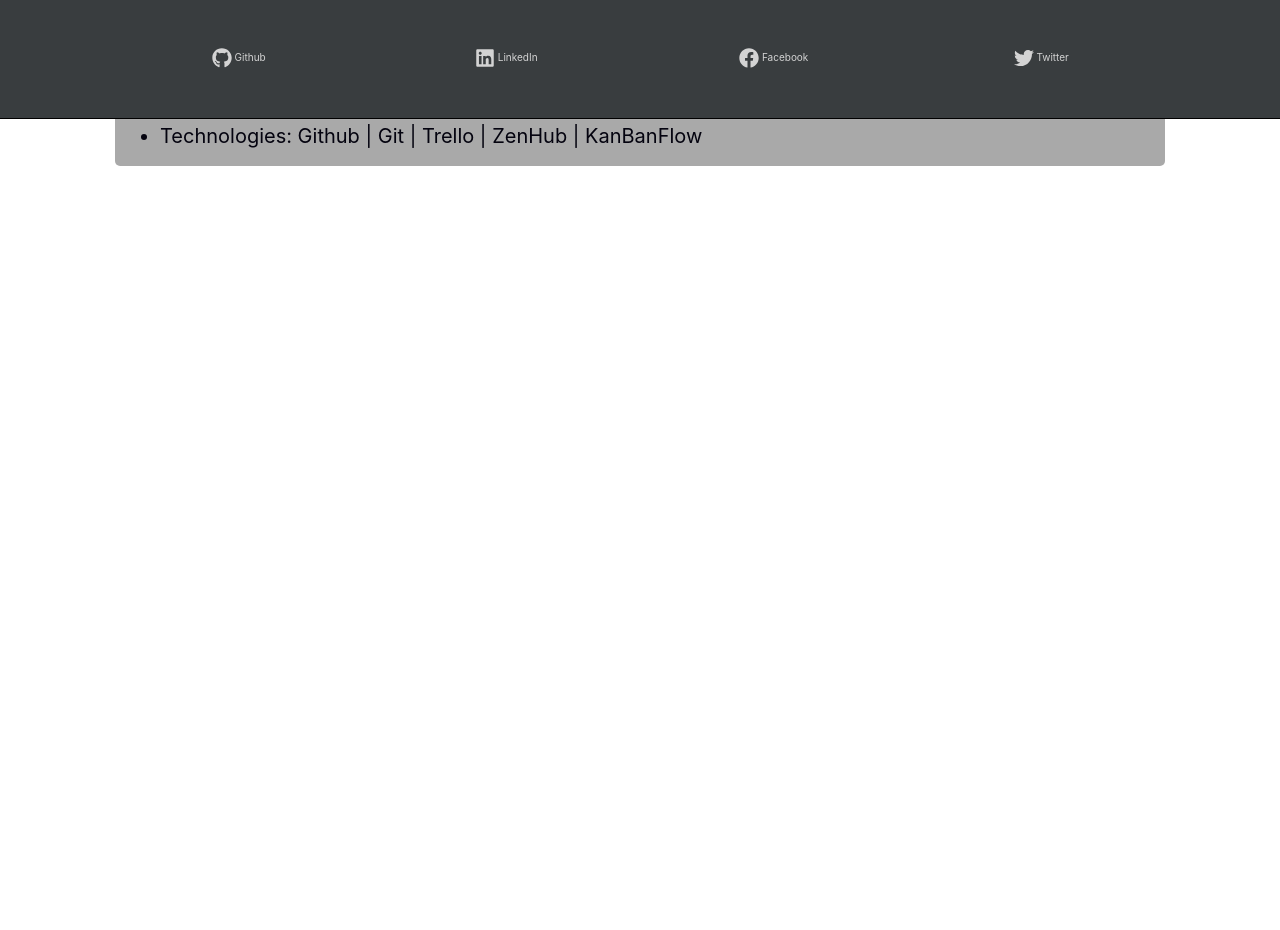
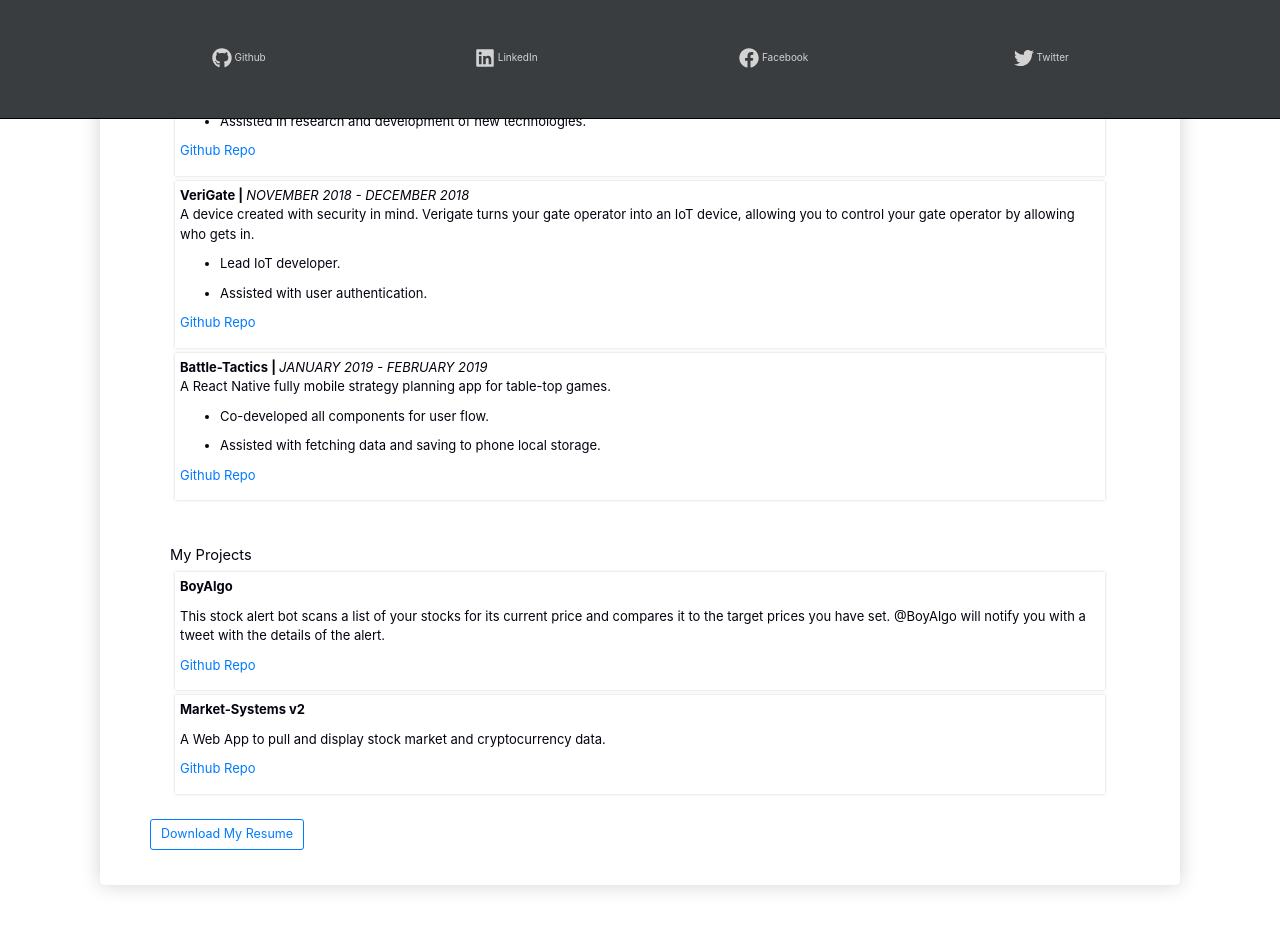
Before and after one commit to trizmo/profile-react, a React (Create React App) app: page /#/ in a window 1280 px wide. Shown: the part 682-1612 px from the top of the page. Before the commit the page ends 1063 px from the top, so only its background shows below. Built offline with nearby package versions, Linux system fonts and the light colour scheme.

Commit message:
added resume

```diff
--- a/src/components/AboutMe.js
+++ b/src/components/AboutMe.js
@@ -3,6 +3,7 @@
 
 import MyResume from '../data/resume/resume.pdf'
 import profilPic from '../assets/profile1.png'
+import Resume from './Resume'
 
 // const profilPic = "../assets/profile-tristan2.jpg"
 
@@ -66,23 +67,13 @@
           </Row>
         </Container>
 
-        <div style={styles.standard}>
-          <ul>
-            <li>Languages: JavaScript / ES7 | HTML5 | CSS</li>
-            <li>Frameworks: ReactNative | React | Express.js</li>
-            <li>Databases: MySQL, Sequelize | Firebase | Mongo, Mongoose</li>
-            <li>Technologies: Github | Git | Trello | ZenHub | KanBanFlow</li>
-          </ul>
+        <div style={styles.mainText} className="text-center">
+          Check out my Experience
         </div>
 
-        <div style={styles.standard}>
-          <ul>
-            <li>Languages: JavaScript / ES7 | HTML5 | CSS</li>
-            <li>Frameworks: ReactNative | React | Express.js</li>
-            <li>Databases: MySQL, Sequelize | Firebase | Mongo, Mongoose</li>
-            <li>Technologies: Github | Git | Trello | ZenHub | KanBanFlow</li>
-          </ul>
-        </div>
+        <Container style={styles.resumeSection}>
+          <Resume />
+        </Container>
 
 
       </Container>
@@ -96,6 +87,16 @@
     color: "#04030F",
     padding: 35,
     fontSize: "2em",
+    backgroundColor: "#fff",
+    marginTop: 0,
+    marginBottom: 20,
+    borderRadius: 5,
+    alignItems: "left",
+    boxShadow: "0px 0px 20px lightgrey"
+  },
+  resumeSection: {
+    color: "#04030F",
+    padding: 35,
     backgroundColor: "#fff",
     marginTop: 0,
     marginBottom: 20,
@@ -121,4 +122,13 @@
     fontSize: ".8em",
     fontFamily: "HomeMade Apple"
   },
+  mainText: {
+    color: "#04030F",
+    padding: 35,
+    fontSize: "2em",
+    backgroundColor: "#fff",
+    borderRadius: 5,
+    boxShadow: "0px 0px 10px lightgrey",
+    margin: 10,
+  },
 }
--- a/src/components/MainContainer.js
+++ b/src/components/MainContainer.js
@@ -7,6 +7,7 @@
 import Portfolio from './Portfolio'
 import Skills from './Skillz'
 import Contact from './Contact'
+import Resume from './Resume'
 
 export default class MainContainer extends Component {
   render() {
@@ -18,6 +19,7 @@
             <Route path="/portfolio" component={Portfolio} />
             <Route path="/skills" component={Skills} />
             <Route path="/contact" component={Contact} />
+            <Route path="/resume" component={Resume} />
           </Switch>
         </Router>
 
--- a/src/components/NavBar.js
+++ b/src/components/NavBar.js
@@ -38,6 +38,9 @@
                   <NavLink href="/skills/"> &lt;&frasl;skills and abilities&gt;</NavLink>
                 </NavItem>
                 <NavItem>
+                  <NavLink href="/resume/"> &lt;&frasl;resume&gt;</NavLink>
+                </NavItem>
+                <NavItem>
                   <NavLink href="/contact/"> &lt;&frasl;contact&gt; </NavLink>
                 </NavItem>
               </Nav>
--- /dev/null
+++ b/src/components/Resume.js
@@ -0,0 +1,127 @@
+import React, { Component } from 'react';
+import { Container, Button } from 'reactstrap';
+
+import expData from '../data/projects.json';
+import skillData from '../data/skillz.json';
+import MyResume from '../data/resume/resume.pdf'
+
+
+export default class Resume extends Component {
+  constructor(props) {
+    super(props);
+    this.state = {
+      experience: expData,
+      skills: skillData,
+      resume: MyResume
+
+    }
+  }
+
+  render() {
+    return (
+
+      <Container style={resumeStyles.mainContainer}>
+        {/* <div style={resumeStyles.mainHead}>
+            <span>My Resume</span>
+          </div> */}
+
+
+        <Container style={resumeStyles.workContainer}>
+          <div style={resumeStyles.head}>
+            <span>My Work Experiences</span>
+          </div>
+
+          {this.state.experience.map(exp => (
+            (exp.type === "work") ?
+              (
+                <div style={resumeStyles.exxp}>
+                  <span style={resumeStyles.name}>{exp.name} | </span>
+                  <span style={resumeStyles.projectPeriod}>{exp.projectPeriod}</span>
+                  <p style={resumeStyles.description}>{exp.description}</p>
+                  {exp.accomplishments.map(accomp => (
+                    <ul>
+                      <li>{accomp}</li>
+                    </ul>
+                  ))}
+                  <a href={exp.repoLink}><p>Github Repo</p></a>
+                </div>
+              ) : (console.log(""))
+          ))}
+        </Container>
+
+        <Container style={resumeStyles.projectContainer}>
+          <div style={resumeStyles.head}>
+            <span>My Projects</span>
+          </div>
+
+          {this.state.experience.map(exp => (
+            (exp.type === "project") ? (
+              <div style={resumeStyles.exxp}>
+                <p style={resumeStyles.name}>{exp.name}</p>
+                <p style={resumeStyles.description}>{exp.description}</p>
+                {exp.accomplishments.map(accomp => (
+                  <ul>
+                    <li>{accomp}</li>
+                  </ul>
+                ))}
+                <a href={exp.repoLink}><p>Github Repo</p></a>
+
+              </div>) : (console.log(""))
+
+          ))}
+        </Container>
+
+        {/* <Container style={resumeStyles.workContainer}>
+          <div style={resumeStyles.head}>
+            <span>My Skills</span>
+          </div>
+
+          {this.state.skills.map(skill => (
+
+            <div style={resumeStyles.skill}>
+              <span style={resumeStyles.skillName}>{skill.name} </span>
+            </div>
+
+          ))}
+        </Container> */}
+
+        <Button outline size="lg" color="primary" href={this.state.resume} download="Tristan Perera - Software Engineer.pdf">
+          Download My Resume
+        </Button>
+      </Container>
+
+
+
+    )
+  }
+}
+
+const resumeStyles = {
+  mainContainer: {
+    fontSize: "1.3em",
+  },
+  exxp: {
+    padding: 5,
+    margin: 5,
+    boxShadow: "0px 0px 3px lightgrey"
+  },
+  head: {
+    fontSize: "1.125em"
+  },
+  name: {
+    fontWeight: "bold"
+  },
+  mainHead: {
+    fontSize: "1.75em",
+    fontWeight: "bold"
+  },
+  projectPeriod: {
+    fontStyle: "italic"
+  },
+  workContainer: {
+    padding: 20
+  },
+  projectContainer: {
+    padding: 20
+  }
+}
--- a/src/components/Skillz.js
+++ b/src/components/Skillz.js
@@ -21,7 +21,7 @@
 
         <div style={styles.mainText} className="text-center">
           Getting the tools needed to complete the job.
-    </div>
+        </div>
 
 
         <Container style={styles.mainContainer} className={"text-center"}>
--- a/src/data/projects.json
+++ b/src/data/projects.json
@@ -5,7 +5,12 @@
     "repoLink": "https://github.com/MrStevenNg/GingerRed-Naturals",
     "img": "https://trizmo.github.io/main-profile/assets/img/gingerrednat-fullweb.png",
     "description": "GingerRed Naturals is for a Mom in Montana that had a need for a showcase of her home-made natural products for her community.",
-    "type": "work"
+    "type": "work",
+    "projectPeriod": "OCTOBER 2018 - NOVEMBER 2018",
+    "accomplishments": [
+      "Assisted in research and development of new technologies."
+    ],
+    "techUsed": ["WordPress", "Apache", "MAMP", "php"]
   },
   {
     "id": 2,
@@ -13,7 +18,13 @@
     "repoLink": "https://github.com/quipsquaff/project2",
     "img": "https://trizmo.github.io/main-profile/assets/img/verigate.png",
     "description": "A device created with security in mind. Verigate turns your gate operator into an IoT device, allowing you to control your gate operator by allowing who gets in.",
-    "type": "school"
+    "type": "work",
+    "projectPeriod": "NOVEMBER 2018 - DECEMBER 2018",
+    "accomplishments": [
+      "Lead IoT developer.",
+      "Assisted with user authentication."
+    ],
+    "techUsed": ["Arduino, Express, MySQL, NodeRed, MQTT"]
   },
   {
     "id": 3,
@@ -21,6 +32,38 @@
     "repoLink": "https://github.com/trizmo/boy-algo",
     "img": "https://trizmo.github.io/main-profile/assets/img/boyalgo.png",
     "description": "This stock alert bot scans a list of your stocks for its current price and compares it to the target prices you have set. @BoyAlgo will notify you with a tweet with the details of the alert.",
-    "type": "personal"
+    "type": "project",
+    "projectPeriod": "onGoing",
+    "accomplishments": [
+
+    ],
+    "techUsed": ["Twitter API"]
+  },
+  {
+    "id": 4,
+    "name": "Battle-Tactics",
+    "repoLink": "http://github.com/mrStevenNg/Battle-Tactics/",
+    "img": "../assets/battle-tactics1.png",
+    "description": "A React Native fully mobile strategy planning app for table-top games.",
+    "type": "work",
+    "projectPeriod": "JANUARY 2019 - FEBRUARY 2019",
+    "accomplishments": [
+      "Co-developed all components for user flow.",
+      "Assisted with fetching data and saving to phone local storage."
+    ],
+    "techUsed": ["React Native"]
+  },
+  {
+    "id": 5,
+    "name": "Market-Systems v2",
+    "repoLink": "http://github.com/trizmo/stock-system/",
+    "img": "../assets/market-systems1.png",
+    "description": "A Web App to pull and display stock market and cryptocurrency data.",
+    "type": "project",
+    "projectPeriod": "onGoing",
+    "accomplishments": [
+
+    ],
+    "techUsed": ["AJAX"]
   }
 ]
```
Also changed, not shown: src/assets/battle-tactics1.png (added), src/assets/market-systems1.png (added).
